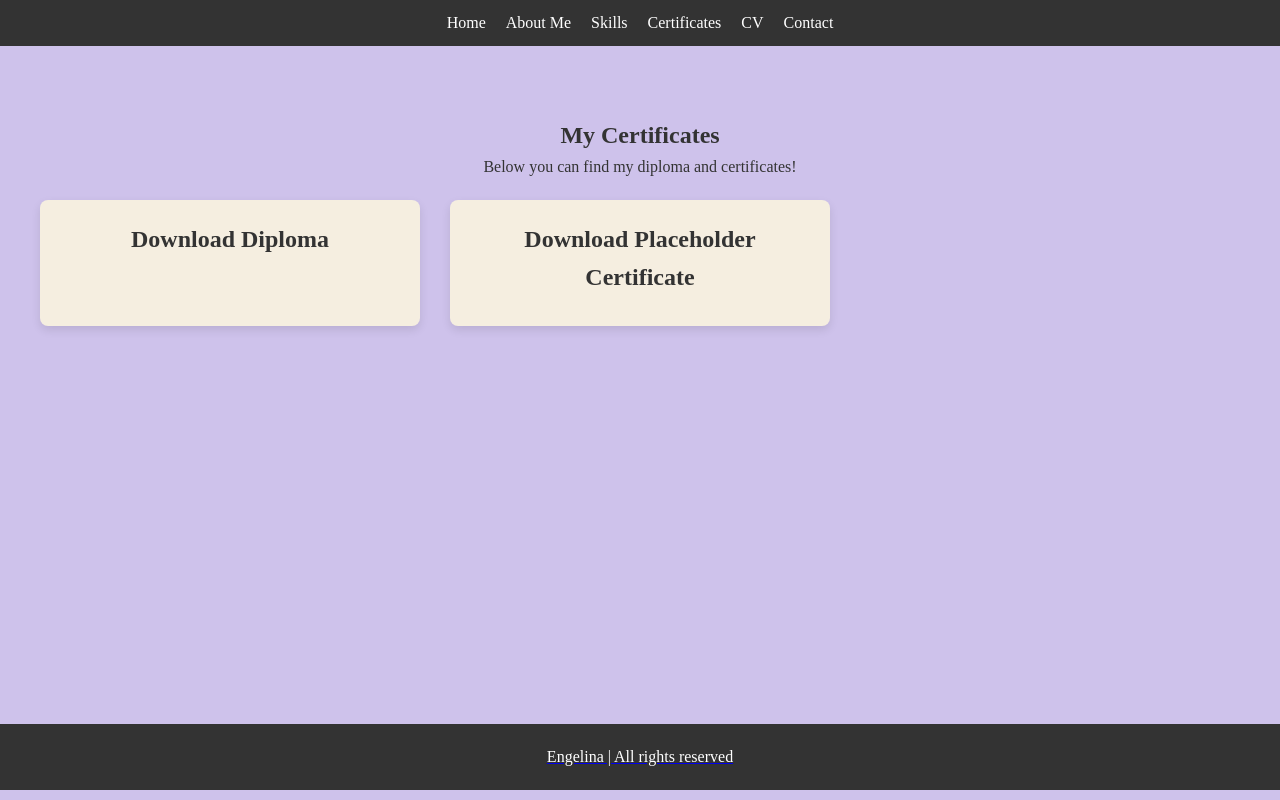
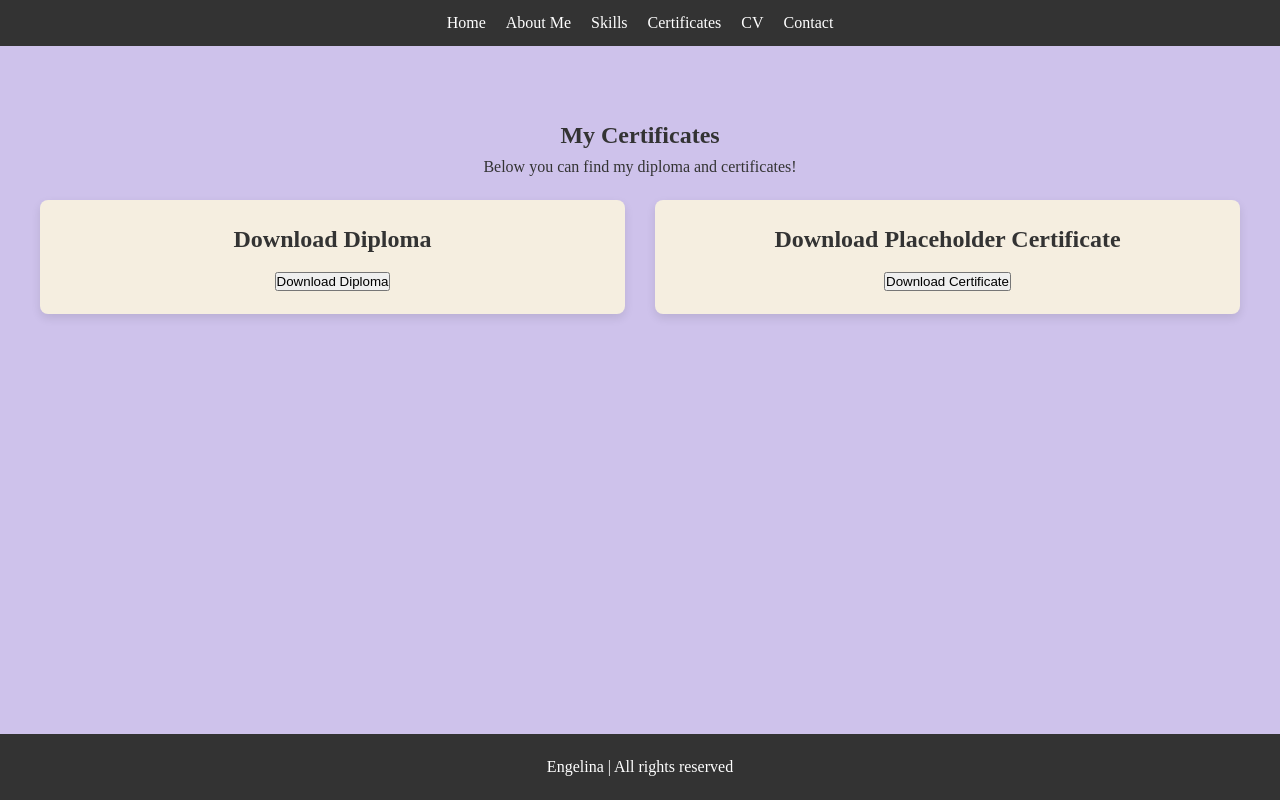
Before and after one commit to Engelina-Goncalves/engelina-goncalves.github.io, a plain HTML site: page certificates.html in a window 1280 px wide. Drawn offline with Linux system fonts and the light colour scheme.

Commit message:
made a certificate section

```diff
--- a/certificates.html
+++ b/certificates.html
@@ -64,7 +64,9 @@
 
                             <h2>Download Diploma</h2>
 
-                            <a href="assets/images/diploma + grade overview.pdf" class="certificate" download></a>
+                            <a href="assets/images/diploma + grade overview.pdf" class="certificate" download>
+                                <button>Download Diploma</button>
+                            </a>
 
                         </div>
 
@@ -73,6 +75,8 @@
                             <h2>Download Placeholder Certificate</h2>
 
                             <a href="assets/images/placeholder.png" class="certificate" download>
+                                <button>Download Certificate</button>
+                            </a>
 
                         </div>
 
```
